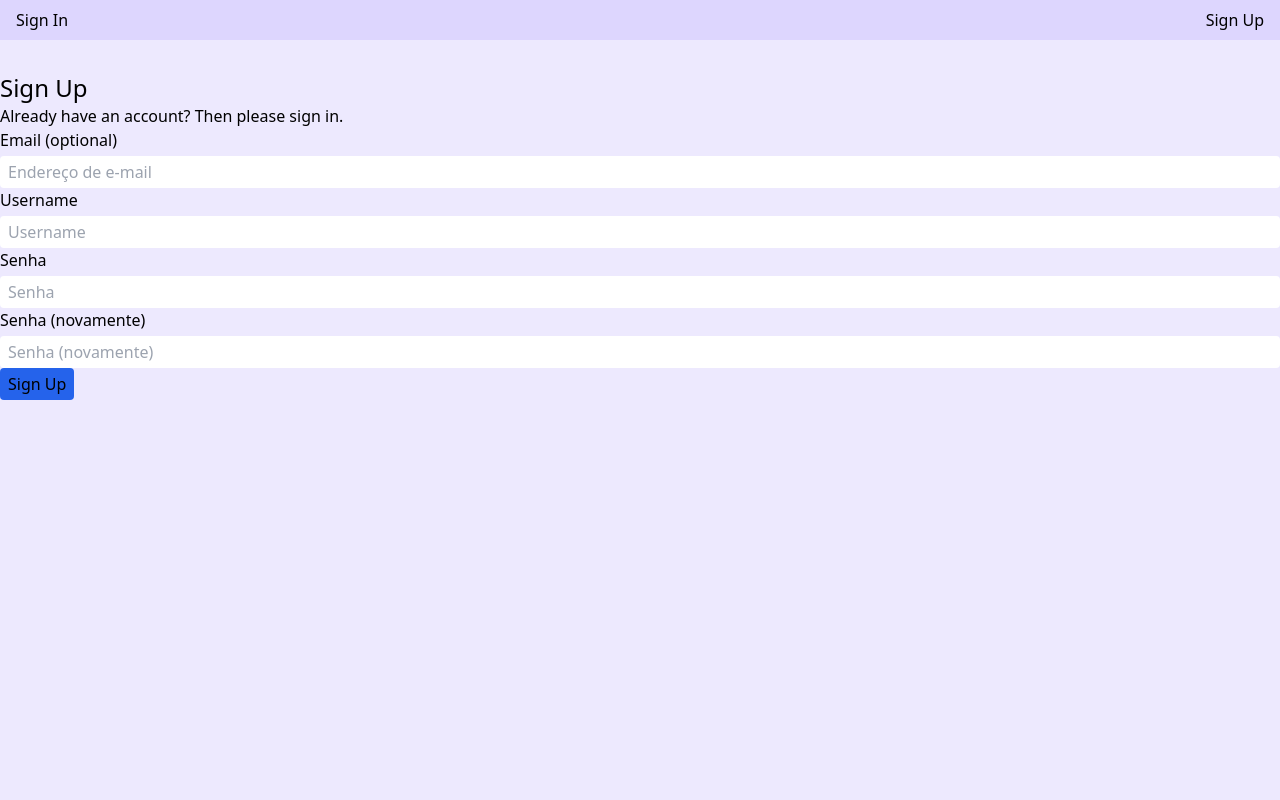
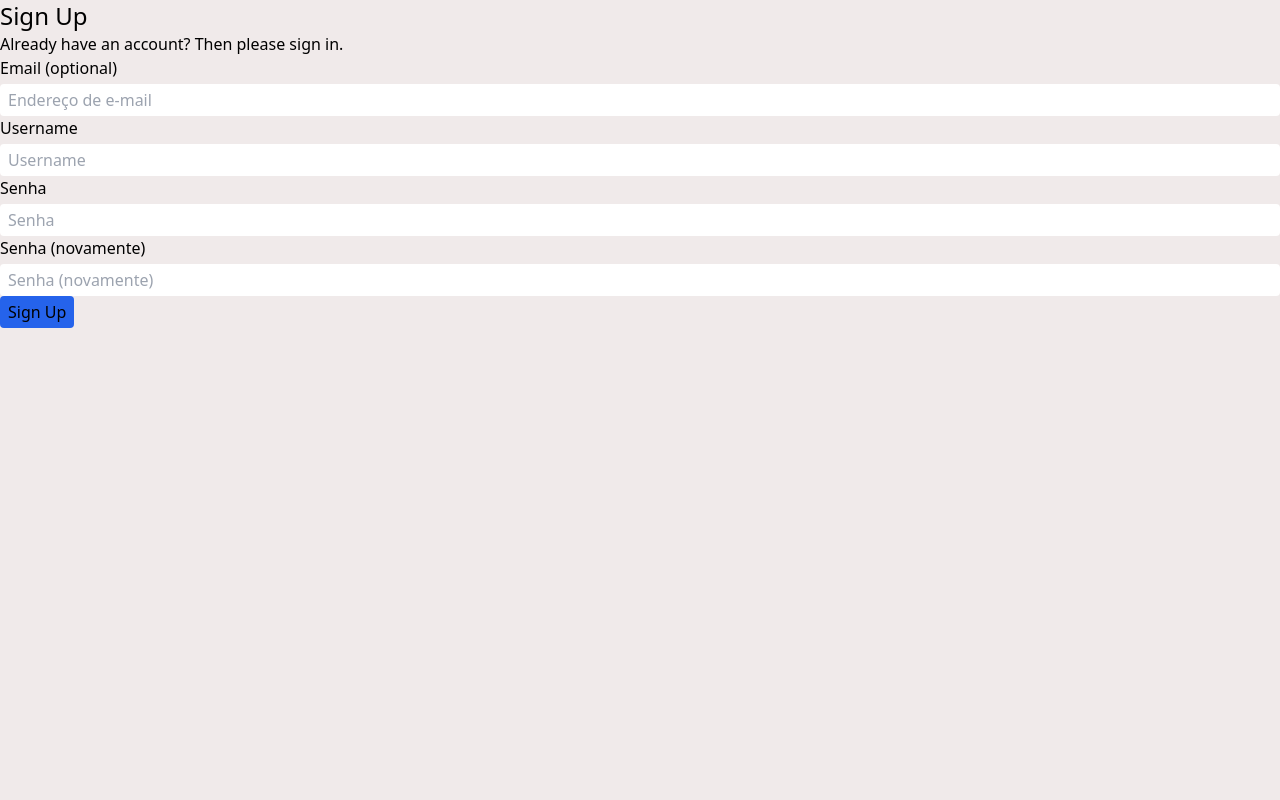
Before and after one commit to WelcomeToTheDjango/VotaExpress, a Django app: page /accounts/signup/ in a window 1280 px wide. Run offline with Django 4.2, Linux system fonts and the light colour scheme; style sheets or scripts are compiled from the project's sources; some libraries are stand-ins or nearby versions.

Commit message:
fix(color): Implement right background color from prototype

```diff
--- a/tailwind.config.js
+++ b/tailwind.config.js
@@ -3,6 +3,9 @@ module.exports = {
   content: ["./**/templates/**/*.html", "./**/static/**/*.js"],
   theme: {
     extend: {
+      colors: {
+        'custom-color': '#F0EAEA',
+      },
       spacing: {
         '0-15em': '0.15em',
       },
--- a/templates/allauth/layouts/base.html
+++ b/templates/allauth/layouts/base.html
@@ -13,29 +13,8 @@
         {% endblock extra_head %}
         <link rel="stylesheet" href="{% static 'tailwind/output.css' %}">
     </head>
-    <body class="bg-violet-100 min-h-screen">
+    <body class="bg-custom-color min-h-screen">
         {% block body %}
-        <header class="w-full bg-violet-200">
-            <div class="w-full max-w-7xl mx-auto px-4 py-2 mb-8">
-                <ul class="flex justify-between">
-                    {% if user.is_authenticated %}
-                        <li>
-                            <a href="{% url 'account_email' %}">{% trans "Change Email" %}</a>
-                        </li>
-                        <li>
-                            <a href="{% url 'account_logout' %}">{% trans "Sign Out" %}</a>
-                        </li>
-                    {% else %}
-                        <li>
-                            <a href="{% url 'account_login' %}">{% trans "Sign In" %}</a>
-                        </li>
-                        <li>
-                            <a href="{% url 'account_signup' %}">{% trans "Sign Up" %}</a>
-                        </li>
-                    {% endif %}
-                </ul>
-            </div>
-        </header>
             {% if messages %}
                 <div>
                     <strong>{% trans "Messages:" %}</strong>
```
Also changed, not shown: enquetes/static/accounts/images/eleicao.svg.
